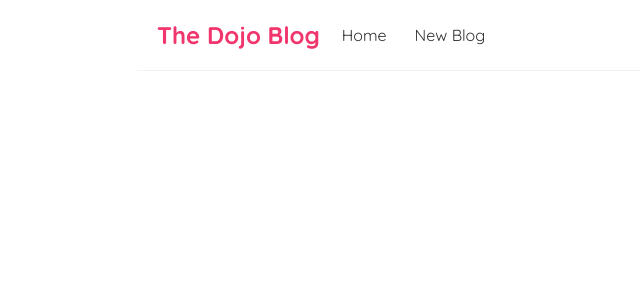
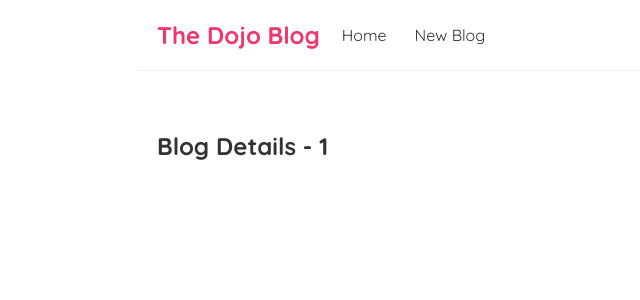
Before and after one commit to d-cryptic/dojo-blog-react, a React (Create React App) app: page /blogs/1 in a window 1280 px wide. Shown: the top 300 px of the page, without its empty margins (183-823 px from the left). Built offline with nearby package versions, Linux system fonts and the light colour scheme.

Commit message:
route parameters

```diff
--- a/src/App.js
+++ b/src/App.js
@@ -2,6 +2,7 @@
 import Home from "./Home";
 import { BrowserRouter as Router, Route, Switch } from "react-router-dom";
 import Create from "./Create";
+import BlogDetails from "./BlogDetails";
 
 function App() {
   return (
@@ -16,6 +17,9 @@
             <Route exact path="/create">
               <Create />
             </Route>
+            <Route exact path="/blogs/:id">
+              <BlogDetails />
+            </Route>
           </Switch>
         </div>
       </div>
--- /dev/null
+++ b/src/BlogDetails.js
@@ -0,0 +1,14 @@
+import React from "react";
+import { useParams } from "react-router-dom";
+
+const BlogDetails = () => {
+  const { id } = useParams();
+
+  return (
+    <div className="blog-details">
+      <h2>Blog Details - {id}</h2>
+    </div>
+  );
+};
+
+export default BlogDetails;
--- a/src/BlogList.js
+++ b/src/BlogList.js
@@ -1,4 +1,5 @@
 import React from "react";
+import { Link } from "react-router-dom";
 
 const BlogList = ({ blogs, title }) => {
   return (
@@ -6,8 +7,10 @@
       <h2>{title}</h2>
       {blogs.map((blog) => (
         <div className="blog-preview" key={blog.id}>
-          <h2>{blog.title}</h2>
-          <p>Written by {blog.author}</p>
+          <Link to={`/blogs/${blog.id}`}>
+            <h2>{blog.title}</h2>
+            <p>Written by {blog.author}</p>
+          </Link>
         </div>
       ))}
     </div>
--- a/src/Home.js
+++ b/src/Home.js
@@ -1,4 +1,3 @@
-import React, { useState, useEffect } from "react";
 import BlogList from "./BlogList";
 import useFetch from "./useFetch";
 
```
